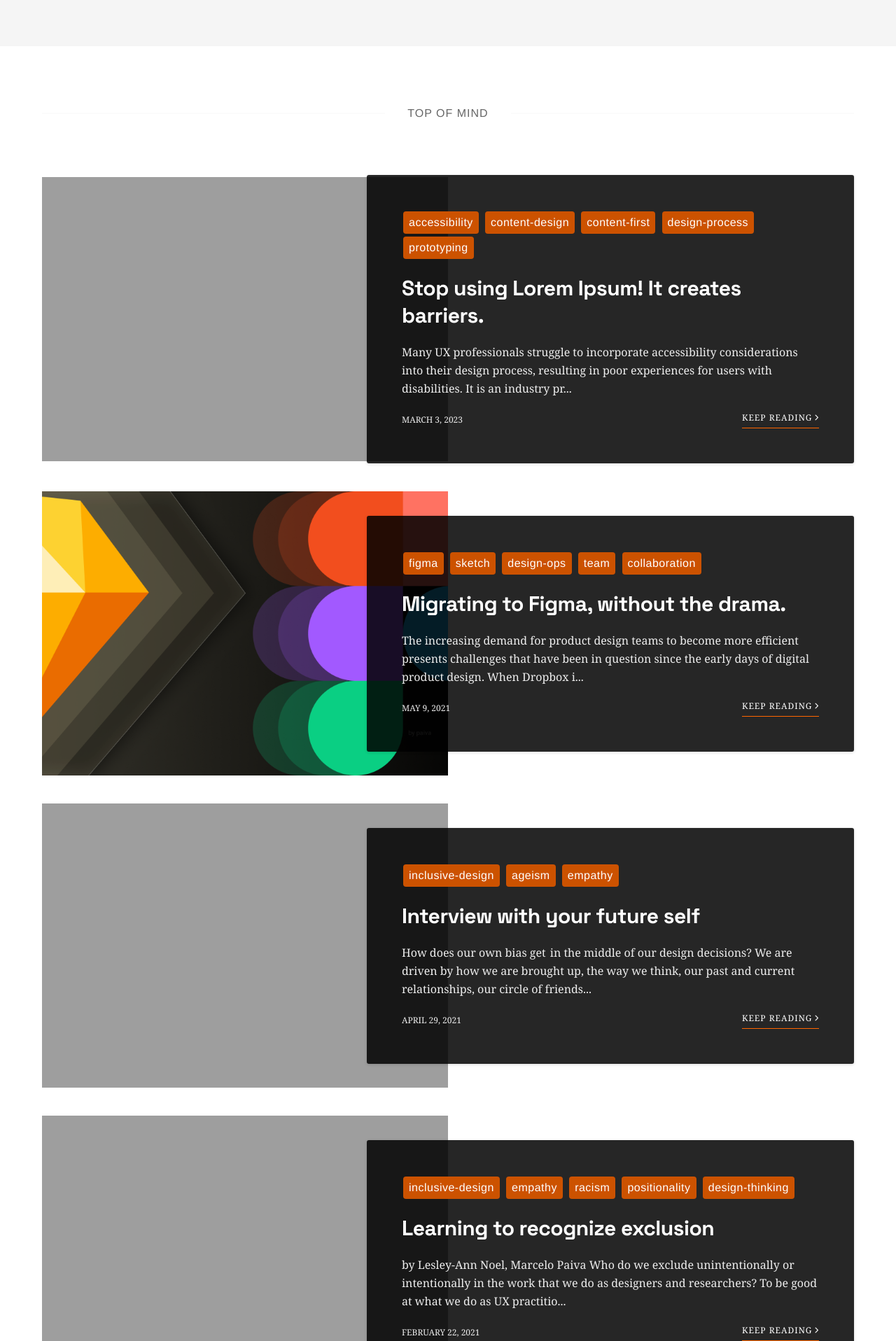
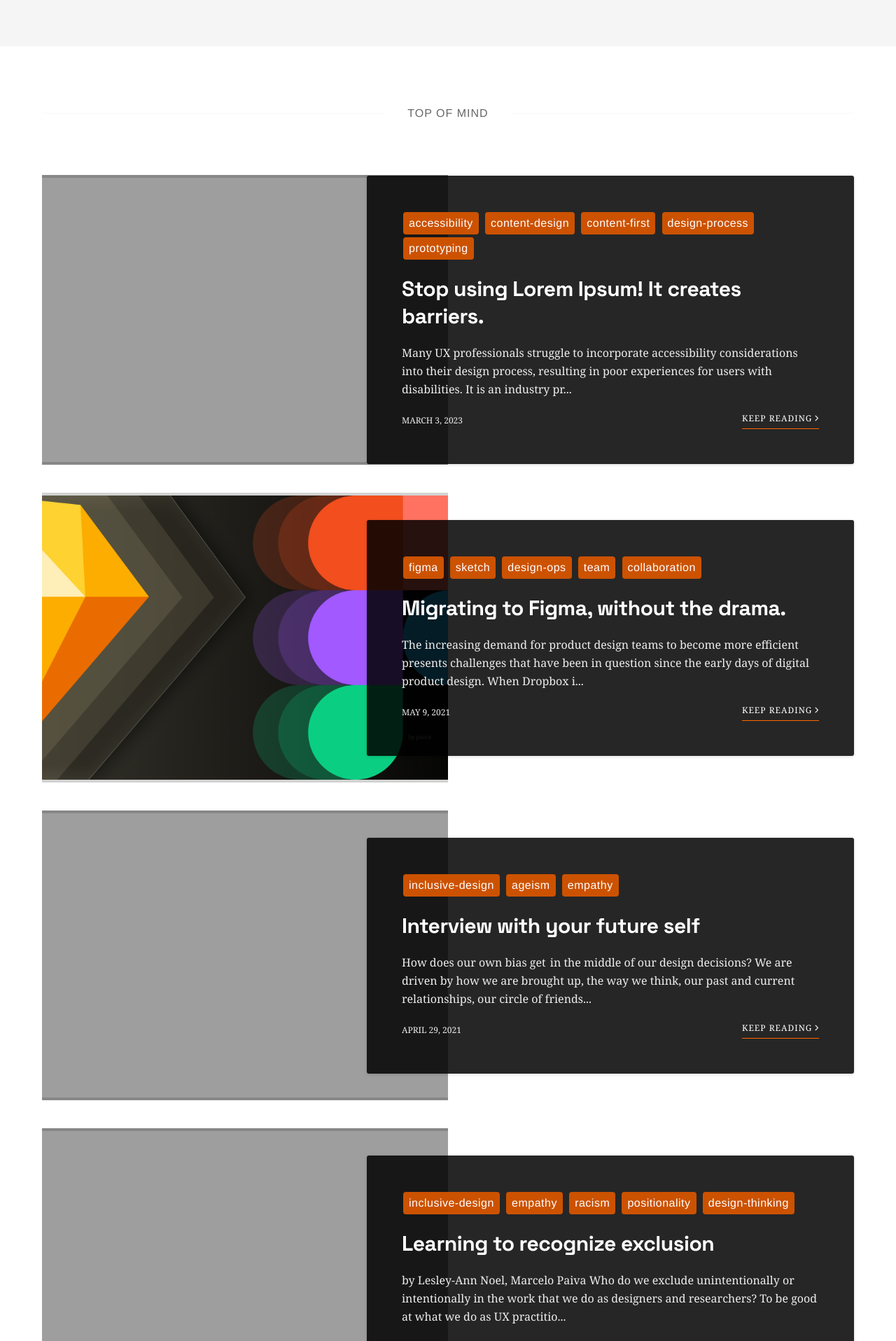
Before and after one commit to mpaiva/blog, a Jekyll site: the page built from index.html, in a window 1280 px wide. Shown: the part 1124-3040 px from the top of the page at 70% size. Built offline with Jekyll 4.4.1, drawn with Linux system fonts in a browser that asks for light colours; nearby versions of some CDN libraries; the list of posts is cut into pages by our own code.

Commit message:
cover border

```diff
--- a/_sass/4-layouts/_article.scss
+++ b/_sass/4-layouts/_article.scss
@@ -13,6 +13,8 @@
     background-size: cover;
     background-repeat: no-repeat;
     background-color: $light-gray;
+    border: 0 solid rgba(0,0,0,0.15);
+    border-width: 4px 0;
     &:hover {
       opacity: 0.9;
     }
```
